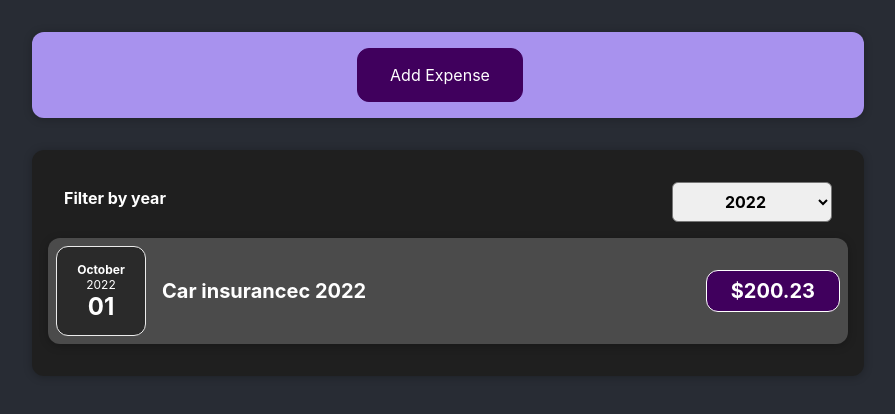
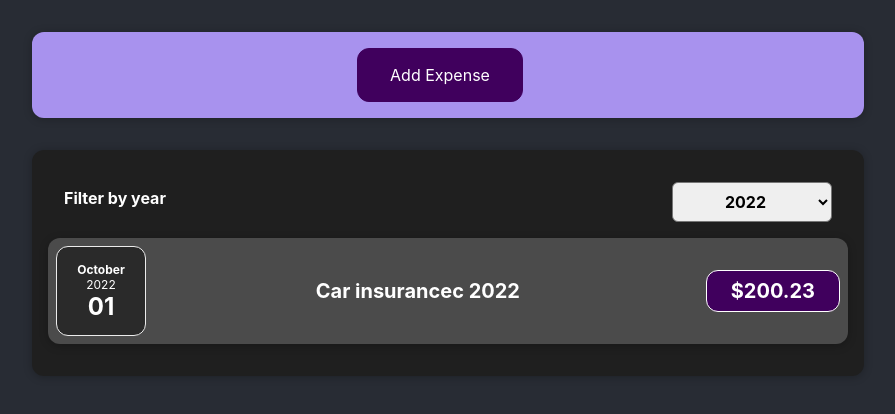
Before and after one commit to golkhandani/focus-reactjs, a React (Create React App) app: page / in a window 1280 px wide. Shown: the top 414 px of the page, without its empty margins (192-1087 px from the left). Built offline with nearby package versions, Linux system fonts and the light colour scheme.

Commit message:
assignment 4 - 1

```diff
--- a/src/components/Expense/ExpenseList.jsx
+++ b/src/components/Expense/ExpenseList.jsx
@@ -17,7 +17,7 @@
   };
 
   let expencesContent = filterExpenses.length === 0 && (
-    <p>No expences found!</p>
+    <h2>No expences found!</h2>
   );
 
   if (filterExpenses.length > 0) {
--- a/src/components/UI/Card.css
+++ b/src/components/UI/Card.css
@@ -7,3 +7,8 @@
   margin: 2rem auto;
   border-radius: 12px;
 }
+
+.expenses-card h2 {
+  text-align: center;
+  color: white;
+}
```
